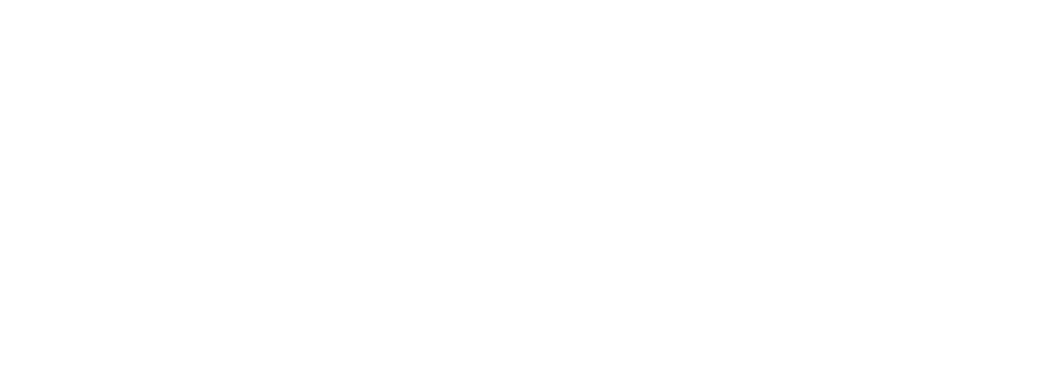
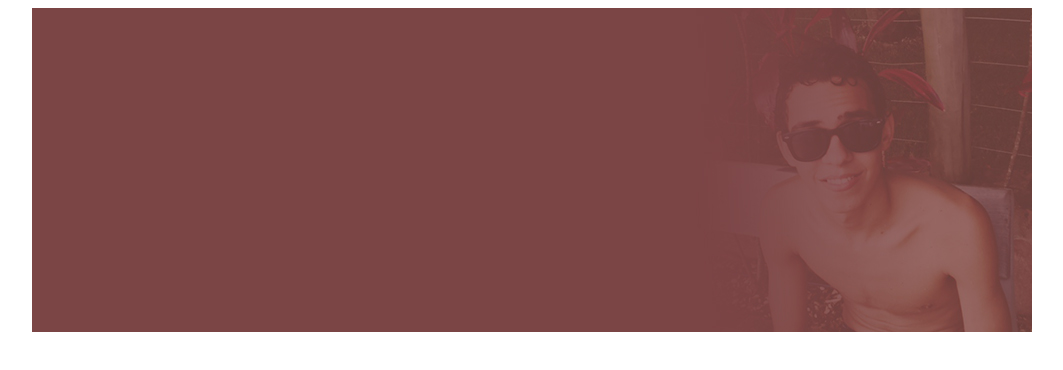
Before and after one commit to netoSeea/netoseea.github.com, a plain HTML site: page index.html in a window 1280 px wide. Shown: the whole page, without its empty margins (108-1171 px from the left). Drawn offline with Linux system fonts and the light colour scheme.

Commit message:
Pequenas modificações

```diff
--- a/index.html
+++ b/index.html
@@ -2,9 +2,24 @@
 <html lang="en">
 <head>
 	<meta charset="UTF-8">
-	<title>Helow Word</title>
+	<title>netoSeea (Francisco Neto)</title>
 </head>
 <body>
+	<style type="text/css">
+		header {
+			width: 1000px;
+			height: 324px;
+			background: url('assets/imagens/img.jpg');
+			background-position: top center;
+			margin: 0 auto;
+		}
+	</style>
+	<header>
+		<div class="box">
+			<div class="row">
 
+			</div>
+		</div>
+	</header>
 </body>
 </html>
```
